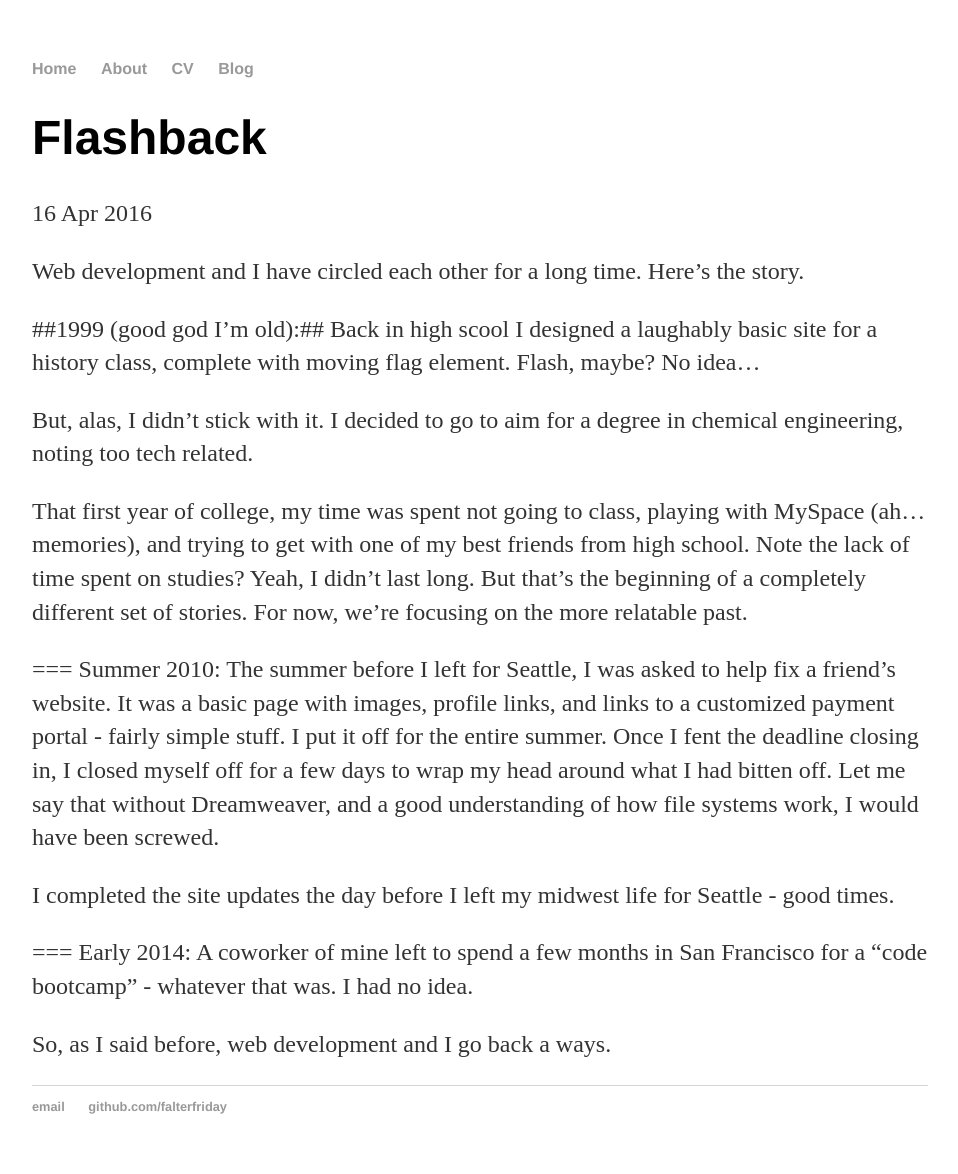
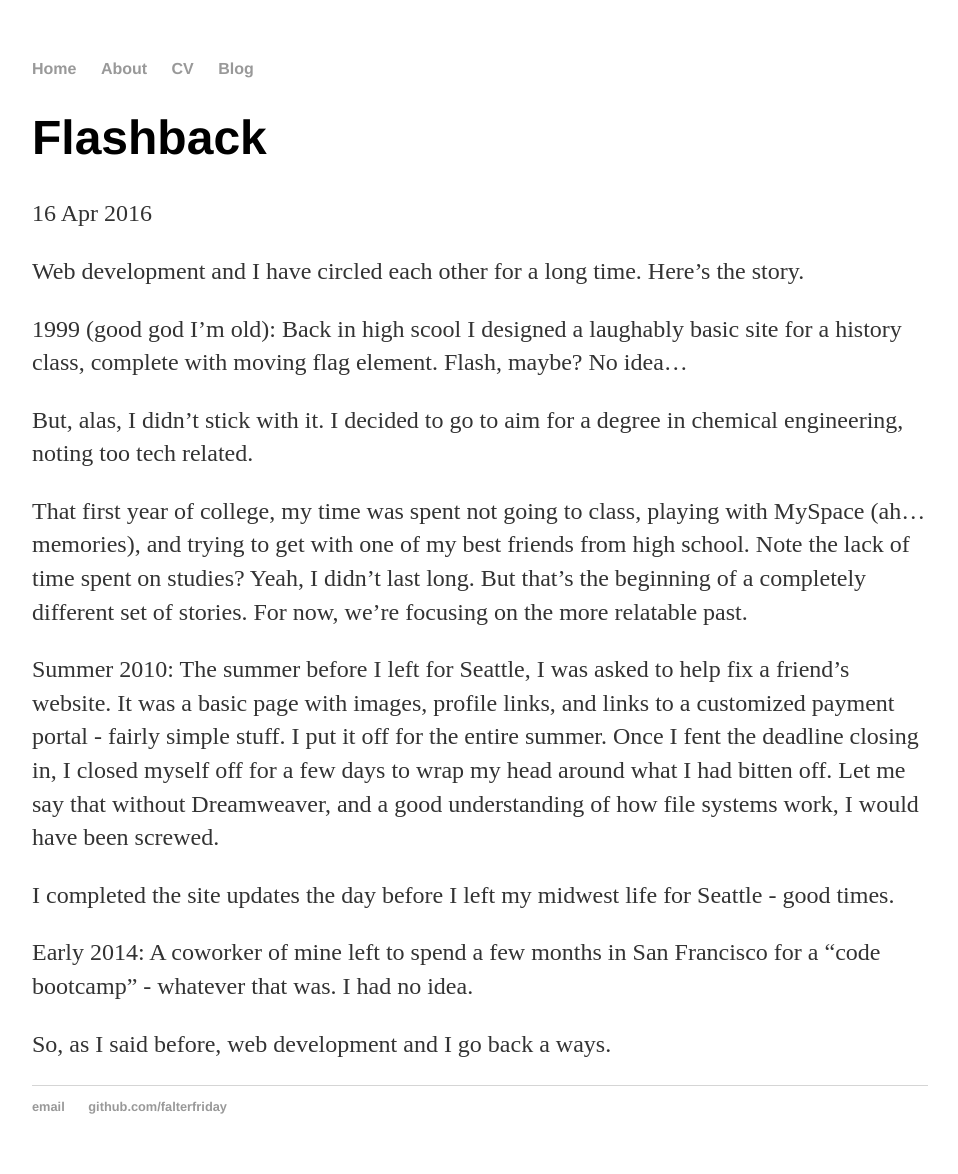
Before and after one commit to falterfriday/blog, a Jekyll site: the page built from _posts/2016-04-16-Flashback.md, in a window 1280 px wide. Shown: the whole page, without its empty margins (160-1118 px from the left). Built offline with Jekyll 4.4.1, drawn with Linux system fonts in a browser that asks for light colours.

```diff
--- a/_posts/2016-04-16-Flashback.md
+++ b/_posts/2016-04-16-Flashback.md
@@ -7,19 +7,19 @@ date: 2016-04-16
 
 Web development and I have circled each other for a long time. Here's the story.
 
-##1999 (good god I'm old):##
+1999 (good god I'm old):
 Back in high scool I designed a laughably basic site for a history class, complete with moving flag element. Flash, maybe? No idea...
 
 But, alas, I didn't stick with it. I decided to go to aim for a degree in chemical engineering, noting too tech related.
 
 That first year of college, my time was spent not going to class, playing with MySpace (ah... memories), and trying to get with one of my best friends from high school. Note the lack of time spent on studies? Yeah, I didn't last long. But that's the beginning of a completely different set of stories. For now, we're focusing on the more relatable past.
 
-===  Summer 2010:
+Summer 2010:
 The summer before I left for Seattle, I was asked to help fix a friend's website. It was a basic page with images, profile links, and links to a customized payment portal - fairly simple stuff. I put it off for the entire summer. Once I fent the deadline closing in,  I closed myself off for a few days to wrap my head around what I had bitten off. Let me say that without Dreamweaver, and a good understanding of how file systems work, I would have been screwed.
 
 I completed the site updates the day before I left my midwest life for Seattle - good times.
 
-===  Early 2014:
+Early 2014:
 A coworker of mine left to spend a few months in San Francisco for a "code bootcamp" - whatever that was. I had no idea.
 
 So, as I said before, web development and I go back a ways.
```
